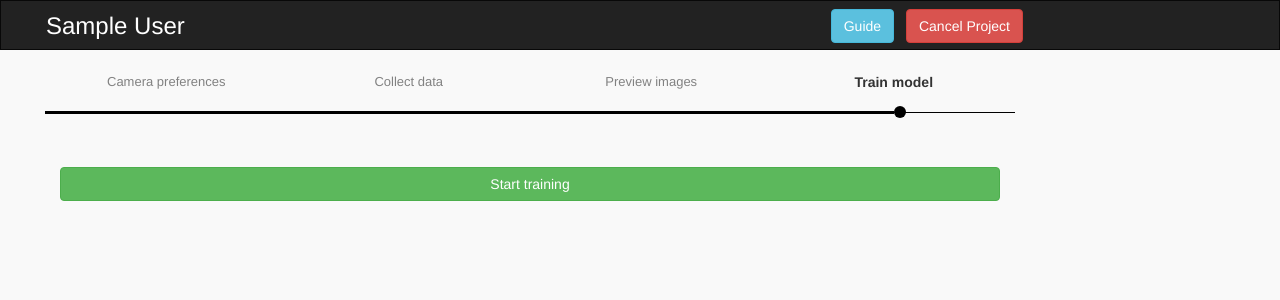
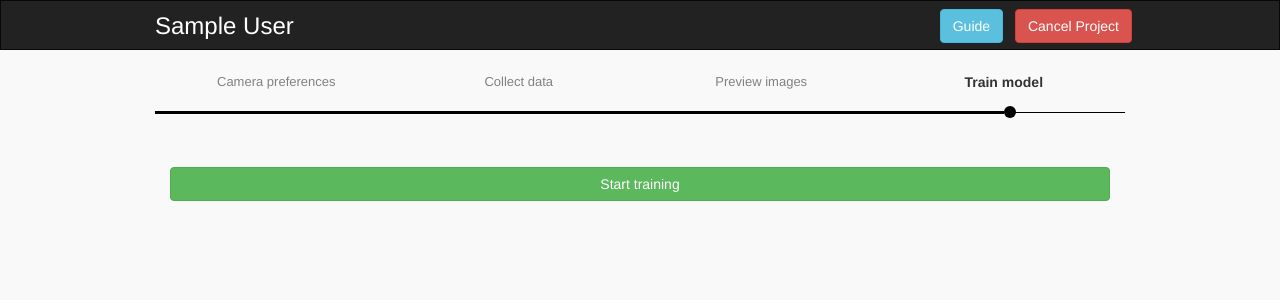
Before and after one commit to OpenAOI/anomaly-detection-app, a Flask app: page /edit/train_project in a window 1280 px wide. Shown: the top 300 px of the page. Run offline with Flask 2, Linux system fonts and the light colour scheme; the visitor is signed in with stand-in values (Sample User, id 1); parts of the project's set-up code (start-up, migrations or seed data) failed here and were passed over; some libraries are stand-ins or nearby versions.

Commit message:
Page width update

```diff
--- a/pcb_anodet_server/static/css/main.css
+++ b/pcb_anodet_server/static/css/main.css
@@ -7,8 +7,11 @@ body {
 /* Page width */
 .container-fluid {
   max-width: 1000px;
-  margin-left: 30px;
-  margin-right: 30px;
+}
+
+.navbar {
+  padding-right: 50px;
+  padding-left: 50px;
 }
 
 .row {
```
